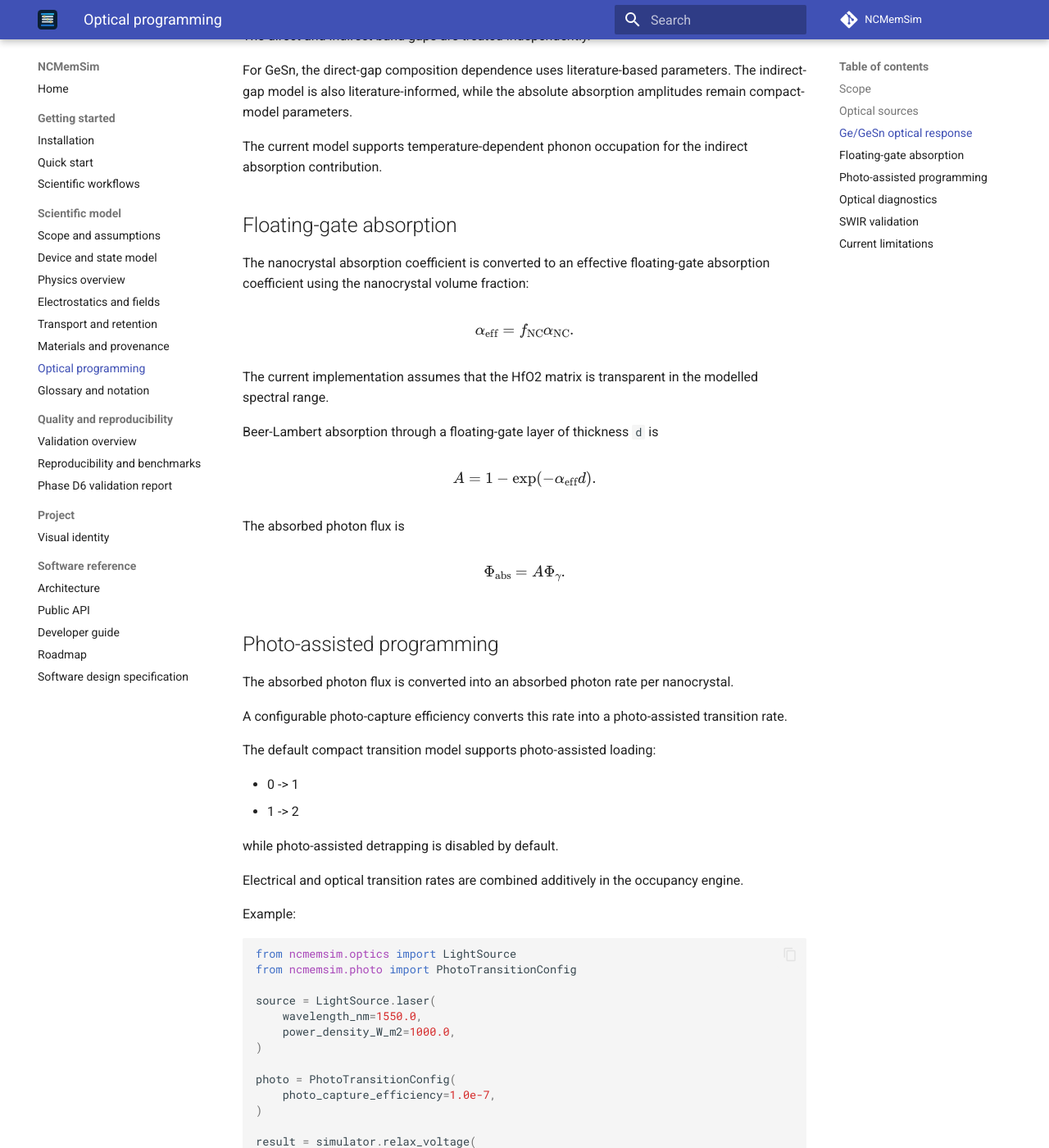
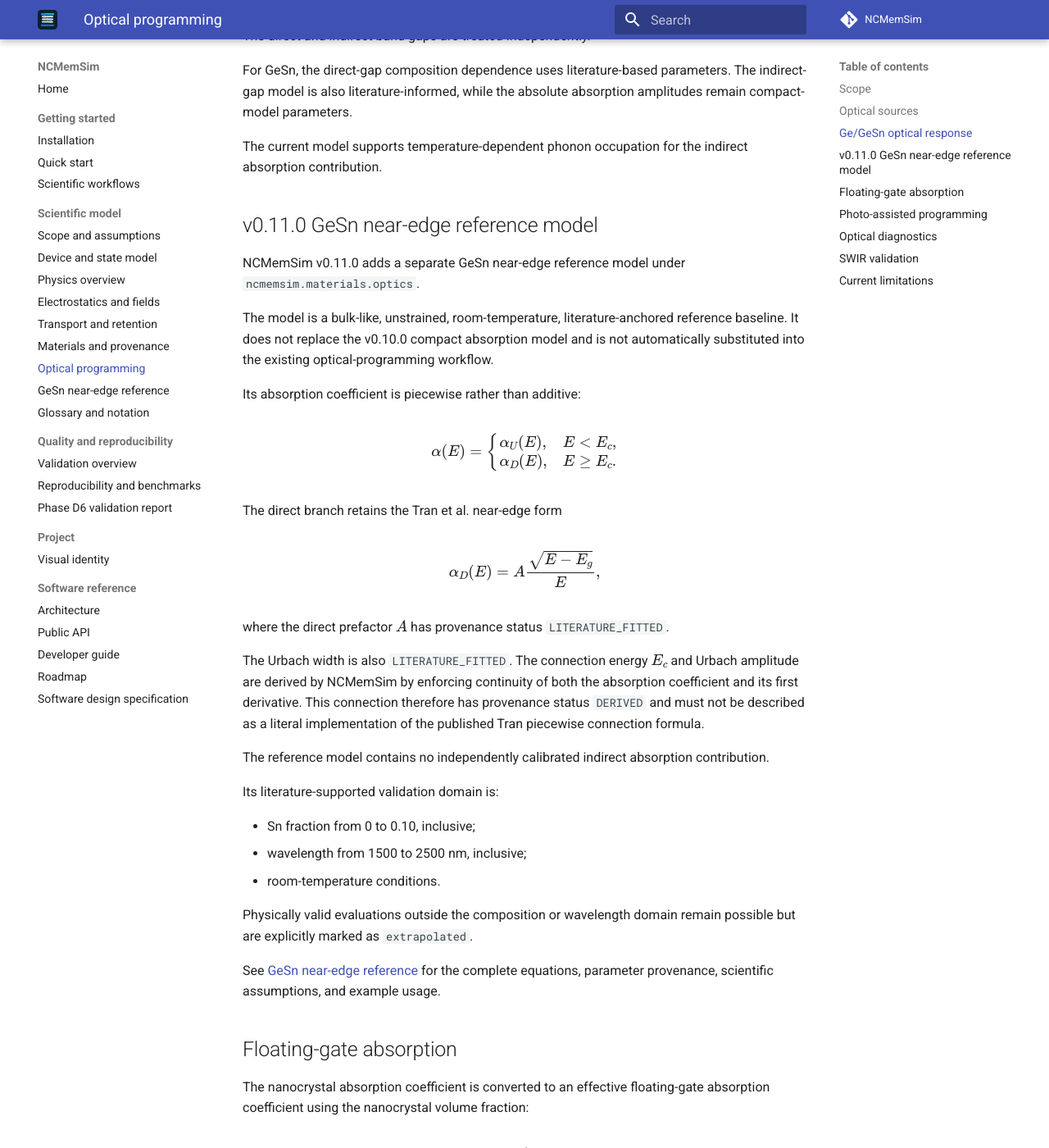
Before and after one commit to ocojocaru/NCMemSim, an MkDocs documentation site: the page built from docs/optics.md, in a window 1280 px wide and 1400 px high, scrolled down 1728 px. Shown: the whole window at 82% size. Built offline with MkDocs 1.6.1 and Material for MkDocs 9.7.7, drawn with Linux system fonts in a browser that asks for light colours; comment, search, counter and statistics services are not loaded; some of the changed text lies outside the part shown.

Commit message:
Document GeSn near-edge reference model

```diff
--- a/docs/optics.md
+++ b/docs/optics.md
@@ -66,6 +66,61 @@ The direct and indirect band gaps are treated independently.
 For GeSn, the direct-gap composition dependence uses literature-based parameters. The indirect-gap model is also literature-informed, while the absolute absorption amplitudes remain compact-model parameters.
 
 The current model supports temperature-dependent phonon occupation for the indirect absorption contribution.
+
+## v0.11.0 GeSn near-edge reference model
+
+NCMemSim v0.11.0 adds a separate GeSn near-edge reference model under
+`ncmemsim.materials.optics`.
+
+The model is a bulk-like, unstrained, room-temperature,
+literature-anchored reference baseline. It does not replace the
+v0.10.0 compact absorption model and is not automatically substituted
+into the existing optical-programming workflow.
+
+Its absorption coefficient is piecewise rather than additive:
+
+$$
+\alpha(E)
+=
+\begin{cases}
+\alpha_U(E), & E < E_c,\\
+\alpha_D(E), & E \ge E_c.
+\end{cases}
+$$
+
+The direct branch retains the Tran et al. near-edge form
+
+$$
+\alpha_D(E)
+=
+A\frac{\sqrt{E-E_g}}{E},
+$$
+
+where the direct prefactor \(A\) has provenance status
+`LITERATURE_FITTED`.
+
+The Urbach width is also `LITERATURE_FITTED`. The connection energy
+\(E_c\) and Urbach amplitude are derived by NCMemSim by enforcing
+continuity of both the absorption coefficient and its first derivative.
+This connection therefore has provenance status `DERIVED` and must not
+be described as a literal implementation of the published Tran
+piecewise connection formula.
+
+The reference model contains no independently calibrated indirect
+absorption contribution.
+
+Its literature-supported validation domain is:
+
+- Sn fraction from 0 to 0.10, inclusive;
+- wavelength from 1500 to 2500 nm, inclusive;
+- room-temperature conditions.
+
+Physically valid evaluations outside the composition or wavelength
+domain remain possible but are explicitly marked as `extrapolated`.
+
+See [GeSn near-edge reference](near_edge_reference.md) for the complete
+equations, parameter provenance, scientific assumptions, and example
+usage.
 
 ## Floating-gate absorption
 
@@ -196,3 +251,8 @@ The v0.10.0 optical model does not yet include:
 - experimentally calibrated photo-capture efficiencies.
 
 These effects can be added in later model revisions without changing the high-level optical programming API.
+
+The v0.11.0 near-edge reference model improves the traceability of the
+bulk-like direct and Urbach absorption baseline, but it does not remove
+the nanocrystal-, strain-, field-, propagation-, or
+photo-capture-calibration limitations listed above.
--- a/mkdocs.yml
+++ b/mkdocs.yml
@@ -51,6 +51,7 @@ nav:
       - Transport and retention: transport_retention.md
       - Materials and provenance: materials.md
       - Optical programming: optics.md
+      - GeSn near-edge reference: near_edge_reference.md
       - Glossary and notation: glossary.md
   - Quality and reproducibility:
       - Validation overview: validation.md
```
Also changed, not shown: docs/api.md (+37 -0 lines), docs/near_edge_reference.md (added, +398 -0 lines), 1 other file.
